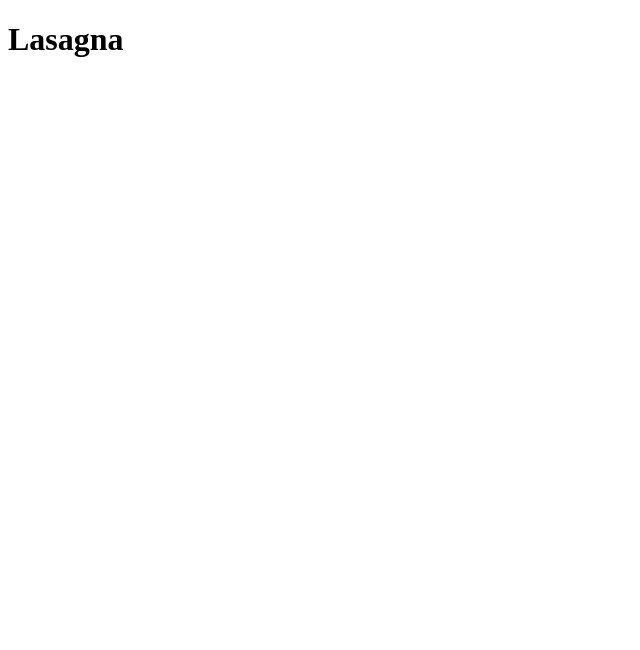
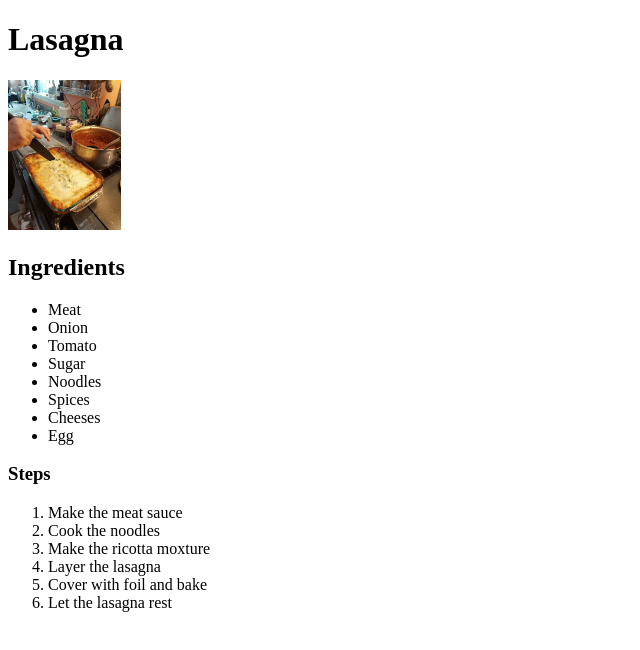
Before and after one commit to SilverLining80/odin-recipes, a plain HTML site: page recipes/lasagna.html in a window 1280 px wide. Shown: the whole page, without its empty margins (0-640 px from the left). Drawn offline with Linux system fonts and the light colour scheme.

Commit message:
Add recipes/

```diff
--- a/recipes/lasagna.html
+++ b/recipes/lasagna.html
@@ -7,5 +7,26 @@
     </head>
     <body>
         <h1> Lasagna </h1>
+        <img src="./imgs/lasagna.jpg" alt="Lasagna" height="150">
+        <h2> Ingredients </h2>
+        <p> <ul>
+            <li> Meat </li>
+            <li> Onion </li>
+            <li> Tomato </li>
+            <li> Sugar </li>
+            <li> Noodles </li>
+            <li> Spices </li>
+            <li> Cheeses </li>
+            <li> Egg </li>
+        </ul></p>
+        <h3> Steps</h3>
+        <p><ol>
+            <li> Make the meat sauce </li>
+            <li> Cook the noodles </li>
+            <li> Make the ricotta moxture </li>
+            <li> Layer the lasagna </li>
+            <li> Cover with foil and bake </li>
+            <li> Let the lasagna rest </li>
+        </ol></p>
     </body>
 </html>
```
Also changed, not shown: recipes/imgs/lasagna.jpg (added).
